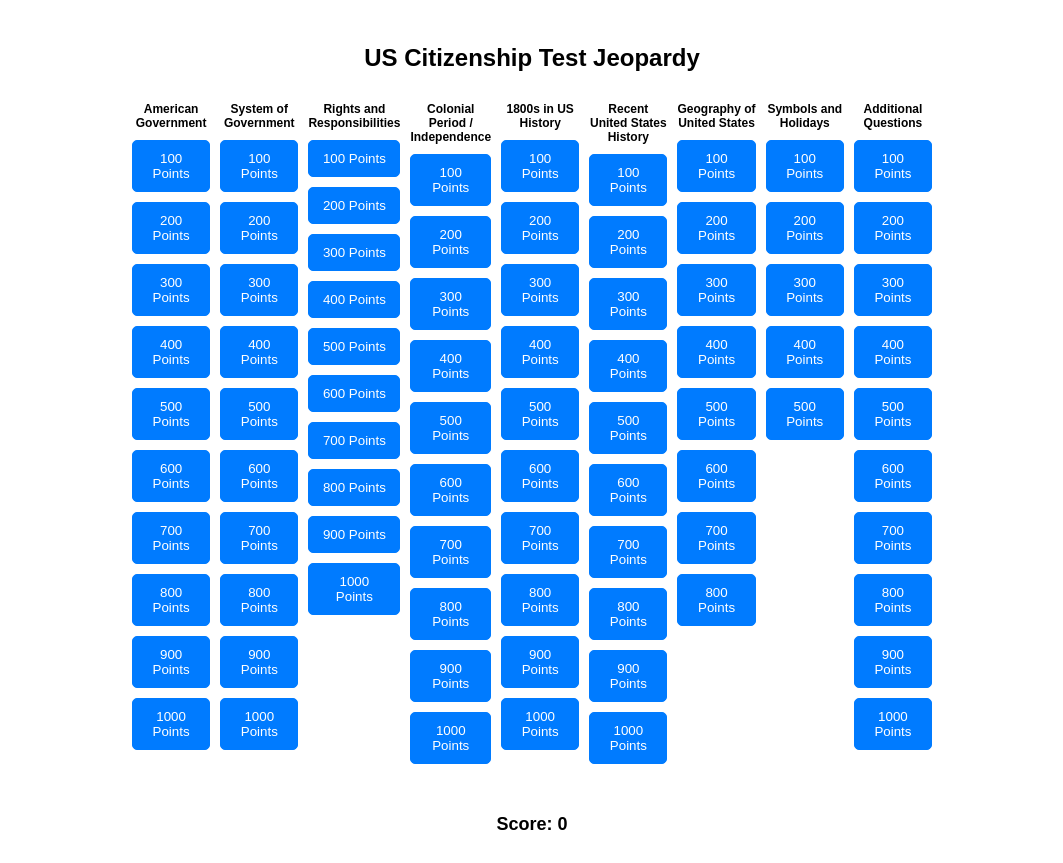
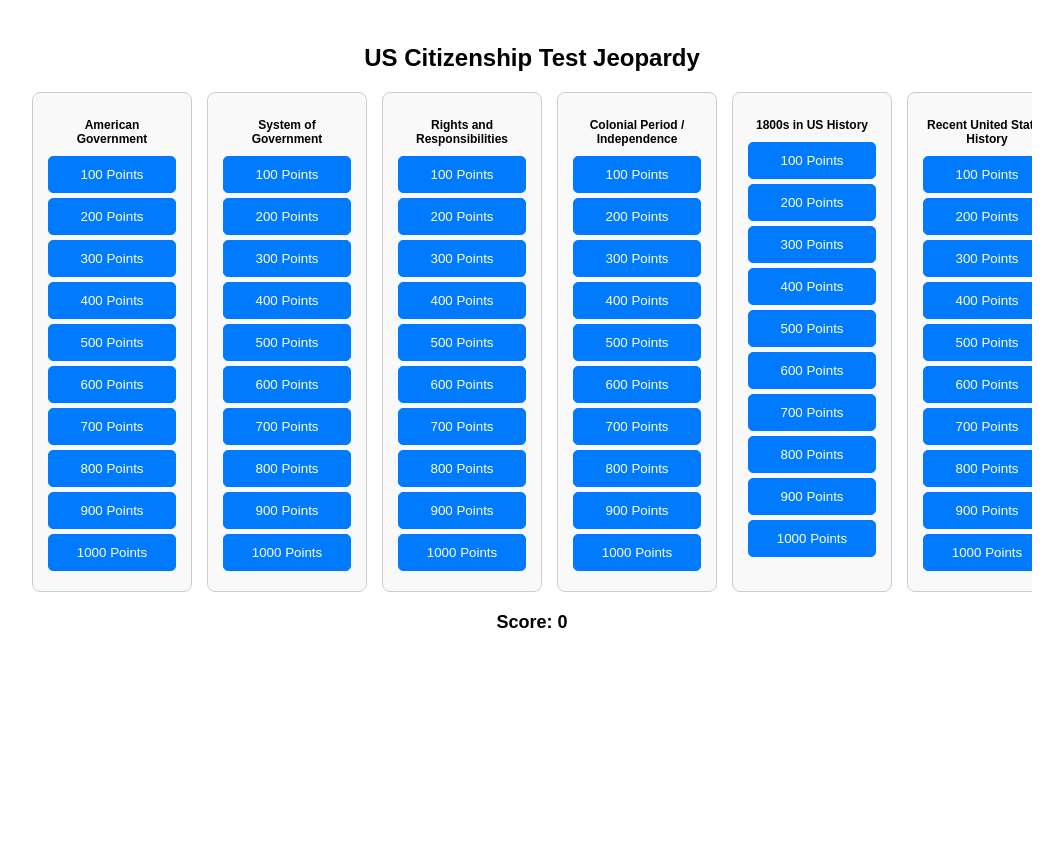
Before and after one commit to SharukhGV/jeopardy-citizenship, a React (Vite) app: page / in a window 1280 px wide. Shown: the whole page, without its empty margins (108-1171 px from the left). After the commit the page ends 800 px from the top, so only its background shows below. Built offline with nearby package versions, Linux system fonts and the light colour scheme.

Commit message:
jeopardy game css scroll horizontal

```diff
--- a/src/App.css
+++ b/src/App.css
@@ -1,8 +1,9 @@
 .container {
   font-family: Arial, sans-serif;
   padding: 20px;
-  max-width: 800px;
+  max-width: 1000px;
   margin: 0 auto;
+  overflow-x: hidden; /* Prevent unnecessary horizontal overflow */
 }
 
 .title {
@@ -12,32 +13,25 @@
   text-align: center;
 }
 
-/* .categories {
-  display: grid;
-  grid-template-columns: repeat(3, 1fr);
-  gap: 20px;
+.categories {
+  display: flex;
+  flex-wrap: nowrap; /* Prevent wrapping to a new row */
+  gap: 15px; /* Adjust spacing between cards */
+  overflow-x: auto; /* Enable horizontal scrolling */
+  scrollbar-width: thin; /* Optional: Thin scrollbar for modern browsers */
+  scrollbar-color: #ccc transparent; /* Optional: Custom scrollbar color */
 }
 
 .card {
+  flex: 0 0 auto; /* Prevent shrinking or wrapping */
+  width: 160px; /* Fixed width for consistency */
+  box-sizing: border-box;
   border: 1px solid #ccc;
   border-radius: 8px;
   padding: 15px;
   background-color: #f9f9f9;
-} */
-
-.categories {
-  display: flex;
-  justify-content: space-between;
-  gap: 10px; /* Adjust spacing between cards */
+  text-align: center;
 }
-
-.card {
-  flex: 1;
-  max-width: calc(100% / 6 - 10px); /* Divide into 6 equal parts and account for gaps */
-  box-sizing: border-box; /* Ensure padding and border don't affect card width */
-  margin-bottom: 0;
-}
-
 
 .card-content {
   text-align: center;
@@ -117,37 +111,16 @@
   text-align: center;
 }
 
-
-.categories {
-  display: flex;
-  justify-content: space-between;
-  flex-wrap: wrap;
+/* Custom scrollbar styles (optional) */
+.categories::-webkit-scrollbar {
+  height: 8px;
 }
 
-.card {
-  width: 18%;
-  margin-bottom: 20px;
+.categories::-webkit-scrollbar-thumb {
+  background-color: #ccc;
+  border-radius: 4px;
 }
 
-.question-button {
-  width: 100%;
-  margin-bottom: 10px;
+.categories::-webkit-scrollbar-track {
+  background-color: transparent;
 }
-
-.question-button.answered {
-  background-color: #ccc;
-  color: #666;
-  cursor: not-allowed;
-}
-
-
-@media (max-width: 768px) {
-  .categories {
-    flex-wrap: wrap;
-  }
-
-  .card {
-    max-width: calc(100% / 2 - 10px); /* 2 per row on smaller screens */
-    margin-bottom: 20px;
-  }
-}
```
